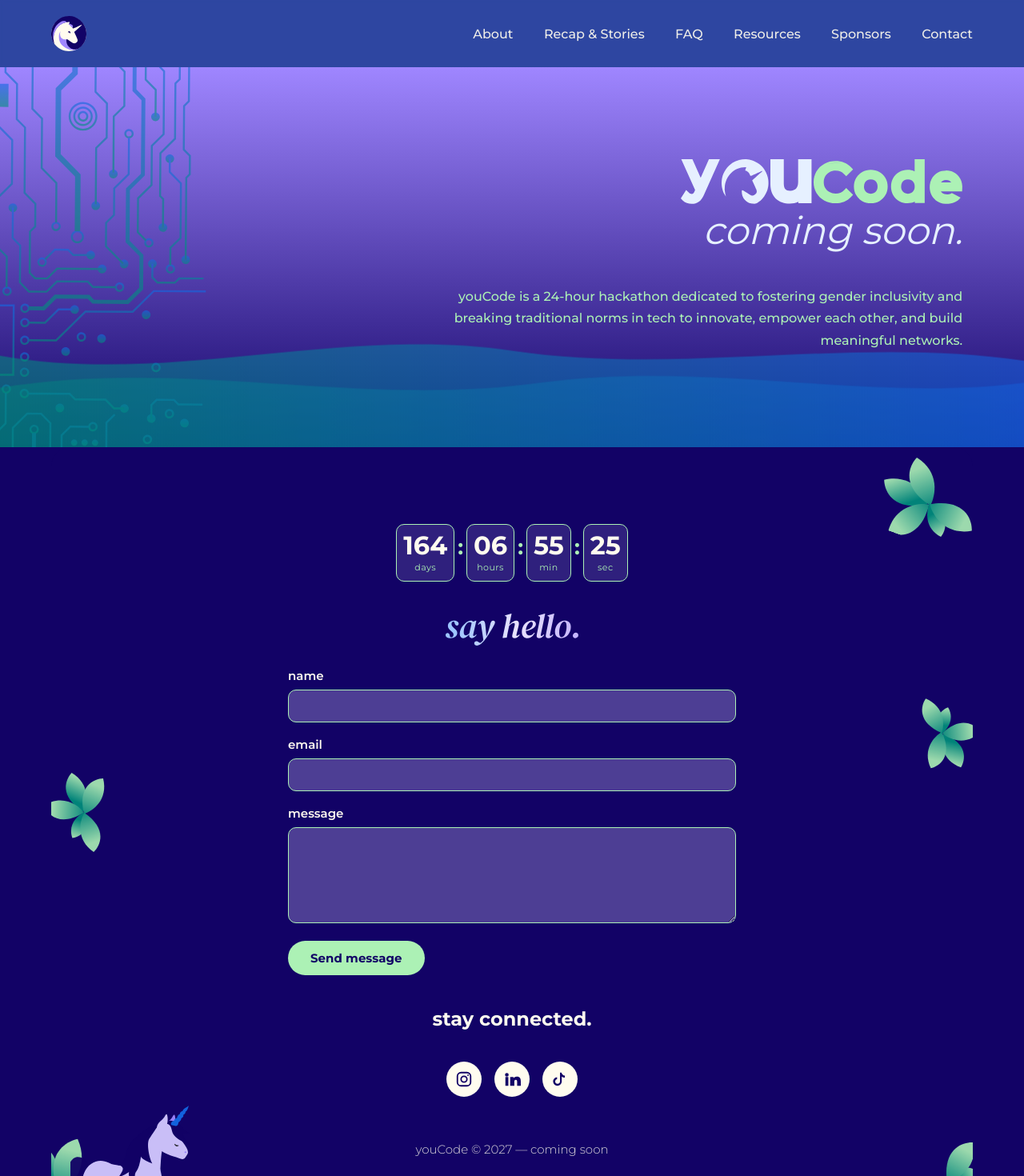
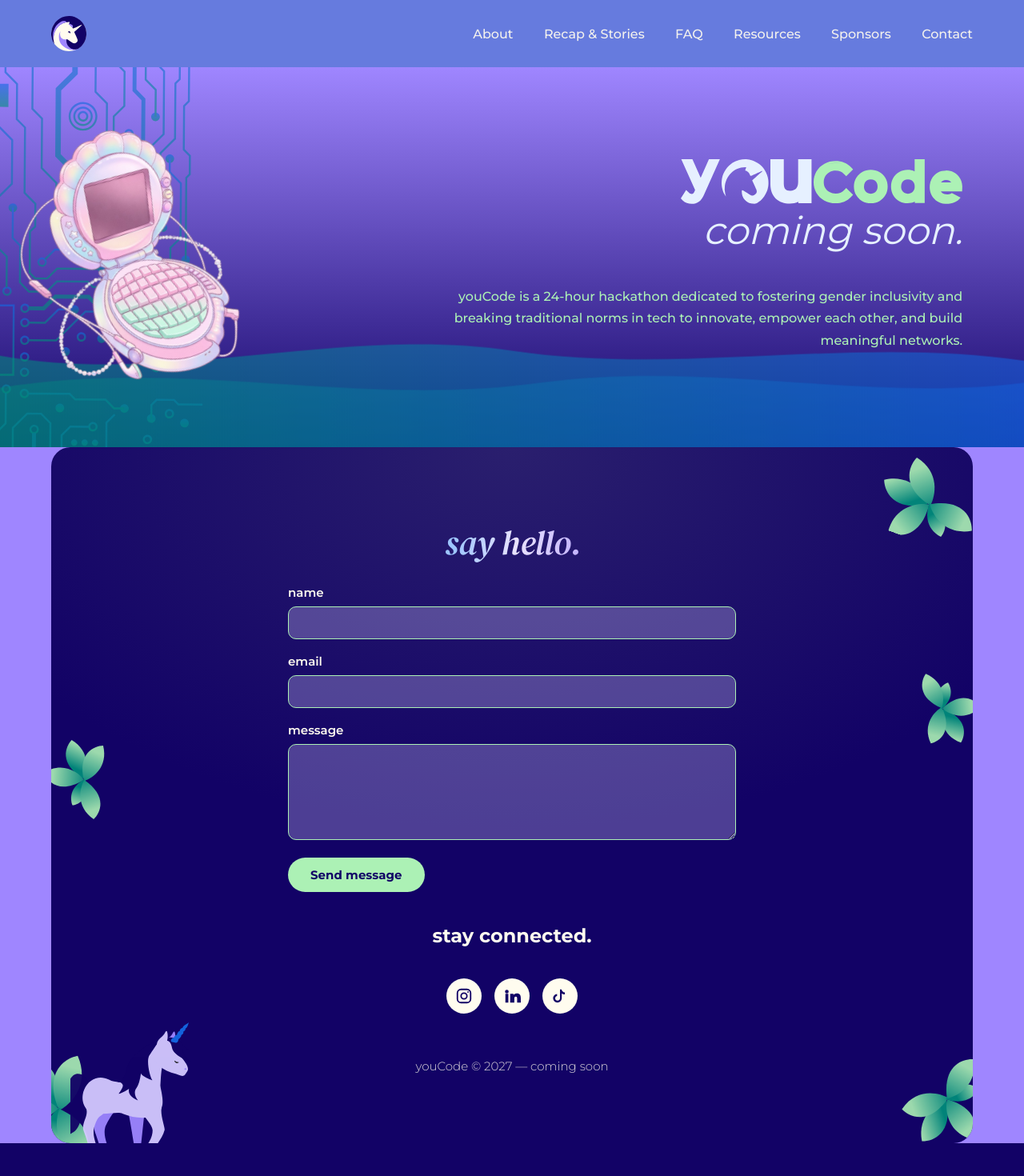
Before and after one commit to ubcWiCS/youCode-2027, a React (Vite) app: page / in a window 1280 px wide. Shown: the top 1470 px of the page at 80% size. Built offline with nearby package versions, Linux system fonts and the light colour scheme; a web font is replaced by a local one.

Commit message:
fix: card background and countdown placement

```diff
--- a/src/App.module.css
+++ b/src/App.module.css
@@ -1,4 +1,4 @@
 .page {
   min-height: 100vh;
-  background: var(--navy);
+  background: var(--purple-light);
 }
--- a/src/components/ContactCard.jsx
+++ b/src/components/ContactCard.jsx
@@ -29,8 +29,6 @@ export default function ContactCard() {
       <img src="/images/unicorn.svg" className={styles.unicorn} alt="" aria-hidden="true" />
 
       <div className={styles.inner}>
-        <Countdown />
-
         <img src={sayHello} className={styles.heading} alt="say hello." />
         <form className={styles.form} onSubmit={handleSubmit}>
           <label className={styles.field}>
--- a/src/components/ContactCard.module.css
+++ b/src/components/ContactCard.module.css
@@ -2,8 +2,8 @@
   position: relative;
   overflow: hidden;
   margin: 0 clamp(20px, 5vw, 64px) clamp(48px, 8vw, 96px);
-  background: var(--navy);
   border-radius: 24px;
+  background: radial-gradient(120% 100% at 50% 0%, #2a1f6e 0%, var(--navy) 55%);
   padding: clamp(32px, 6vw, 64px) clamp(20px, 6vw, 72px) clamp(48px, 7vw, 72px);
 }
 
--- a/src/components/Countdown.module.css
+++ b/src/components/Countdown.module.css
@@ -12,6 +12,22 @@
   gap: 4px;
 }
 
+.countdownDevice {
+  display: block;
+  max-width: 320px;
+  width: 100%;
+  height: auto;
+  margin: 0 auto 32px;
+}
+.circuits {
+  position: absolute;
+  top: 0;
+  right: 0;
+  width: 260px;
+  z-index: 0;
+  opacity: 0.5;
+  pointer-events: none;
+}
 .unit {
   display: flex;
   flex-direction: column;
--- a/src/components/Hero.jsx
+++ b/src/components/Hero.jsx
@@ -1,10 +1,13 @@
 import WaveBackground from './WaveBackground'
 import styles from './Hero.module.css'
+import countdownDevice from '../assets/countdown.svg'
 
 export default function Hero() {
   return (
     <section className={styles.hero} id="top">
       <img src="/images/group-r-5.svg" className={styles.circuits} alt="" aria-hidden="true" />
+      <img src={countdownDevice} className={styles.countdownDevice} alt="" aria-hidden="true" />
+
       <WaveBackground />
       <div className={styles.content}>
         <div className={styles.wordmark} aria-label="youCode">
--- a/src/components/Hero.module.css
+++ b/src/components/Hero.module.css
@@ -11,6 +11,15 @@
   max-width: 640px;
   margin-left: auto;
   text-align: right;
+}
+
+.countdownDevice {
+  position: absolute;
+  top: 40px;
+  left: 20px;
+  width: 320px;
+  z-index: 1;
+  pointer-events: none;
 }
 
 .wordmark {
```
Also changed, not shown: src/assets/countdown.svg (added), youcode-2027-coming-soon/youcode-2027/README.md (deleted).
